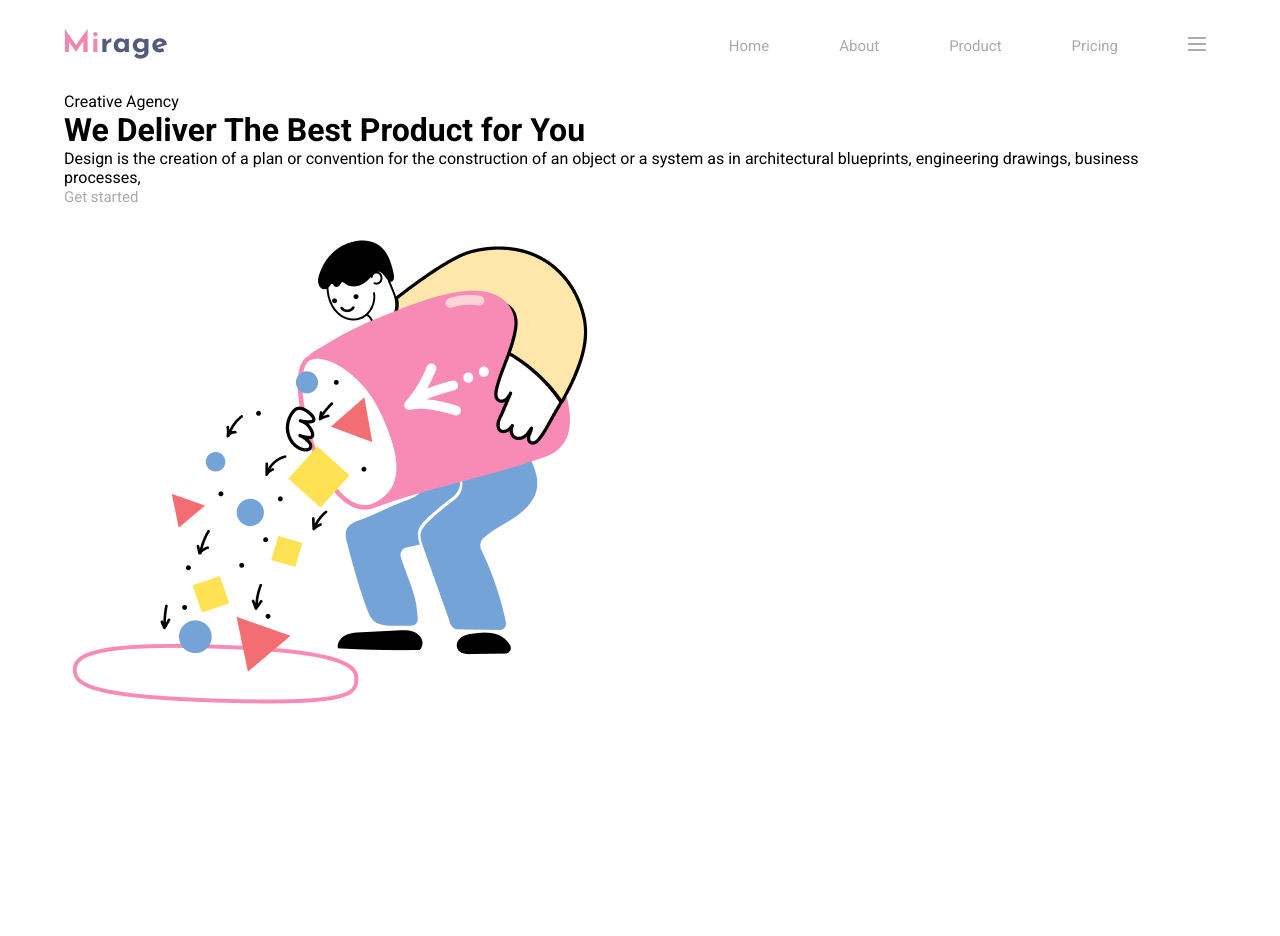
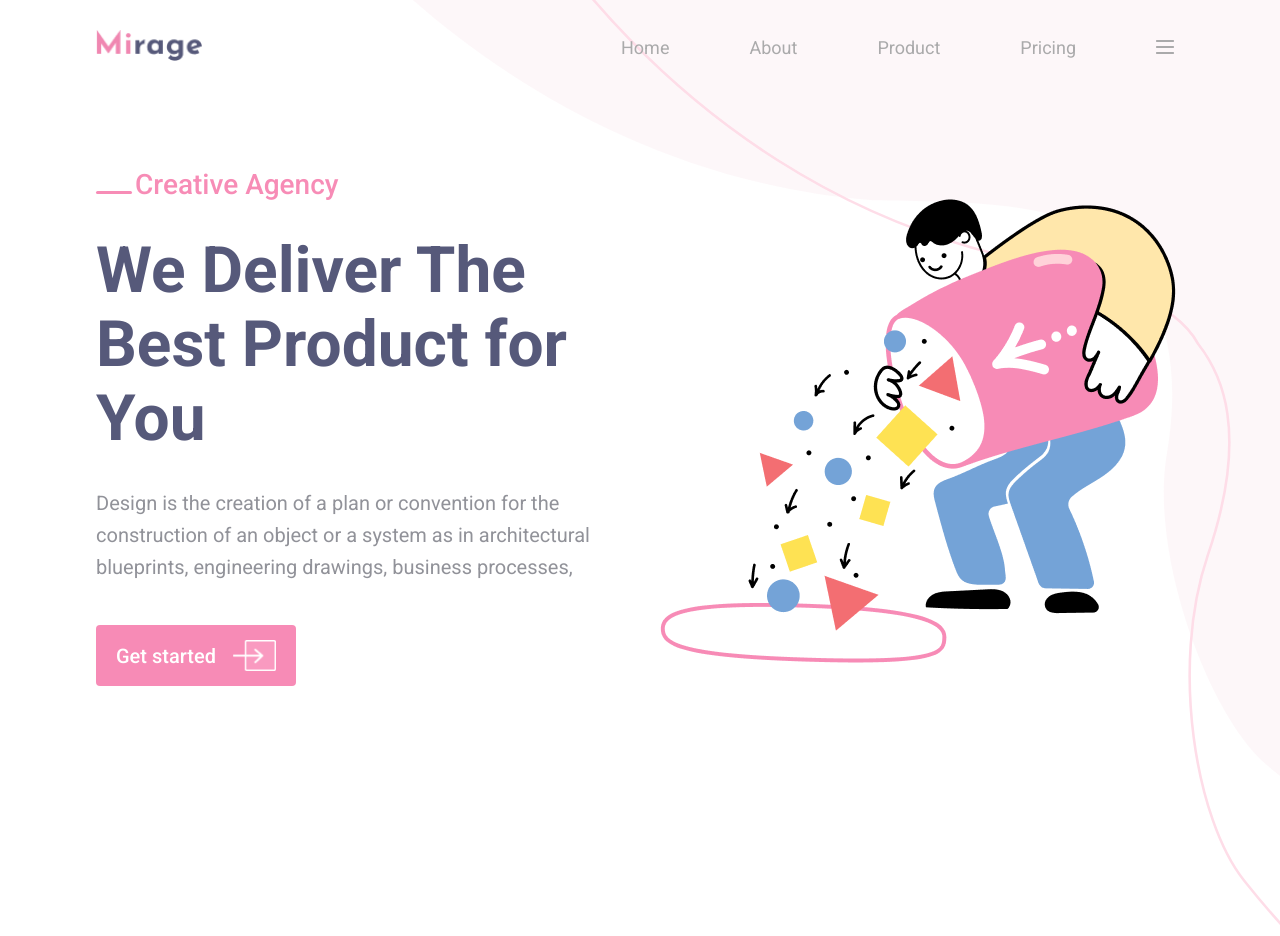
Before and after one commit to ToshpulatovAlimardon/Mirage, a plain HTML site: page index.html in a window 1280 px wide. Before the commit the page ends 800 px from the top, so only its background shows below. Drawn offline with Linux system fonts and the light colour scheme.

Commit message:
add header finished

```diff
--- a/css/component.css
+++ b/css/component.css
@@ -4,17 +4,45 @@
     padding: 0;
     box-sizing: border-box;
     outline: none;
-    font-family: 'Roboto', sans-serif;
 }
 /* Container */
 .container {
-    width: 90%;
+    width: 85%;
     margin: 0 auto;
+}
+/* html */
+:root {
+    font-family: 'Roboto', sans-serif;
+    font-size: 16px;
 }
 /* Link */
 a {
     text-decoration: none;
     color: #AAAAAB;
-    font-size: 15px;
+    font-size: 18px;
     font-weight: 400;
 }
+/* Btn */
+.btn {
+    background: #F78BB6;
+    border-radius: 4px;
+    display: flex;
+    align-items: center;
+    justify-content: space-between;
+    width: 200px;
+    padding: 15px 20px;
+    transition: all .5s ease;
+}
+.btn:hover,
+.btn:focus {
+    box-shadow: 2px 2px 10px rgb(251, 121, 173);
+    transform: translateX(5px);
+}
+.btn a {
+    font-weight: 500;
+    font-size: 20px;
+    color: #fff;
+}
+.btn img {
+    width: 43px;
+}
--- a/css/general.css
+++ b/css/general.css
@@ -5,12 +5,15 @@
     align-items: center;
     padding: 27px 0;
 }
+    .nav .navbar-logo img {
+        width: 106px;
+    }
     .nav .navbar {
         display: flex;
         align-items: center;
     }
         .nav .navbar a {
-            margin-left: 50px;
+            margin-left: 60px;
             padding: 10px;
             transition: all .3s ease;
         }
@@ -18,3 +21,55 @@
         .nav .navbar a:active {
             color: #56597A;
         }
+/* Header */
+.header {
+    display: flex;
+    justify-content: space-between;
+    margin-top: 70px;
+    position: relative;
+}
+    .header .header-des span {
+        font-weight: 500;
+        font-size: 28px;
+        line-height: 40px;
+        color: #F78CB6;
+        margin-bottom: 29px;
+        display: inline-block;
+    }
+    .header .header-des span::before {
+        content: "";
+        display: inline-block;
+        width: 36px;
+        height: 3px;
+        background: #F78CB6;
+        margin-right: 3px;
+        border-radius: 100px;
+    }
+    .header .header-des h1 {
+        font-weight: 700;
+        font-size: 64px;
+        line-height: 74px;
+        color: #56597A;
+        margin-bottom: 31px;
+    }
+    .header .header-des p {
+        font-weight: 400;
+        font-size: 20px;
+        line-height: 32px;
+        color: #919299;
+        margin-bottom: 42px;
+    }
+    .header .header-img span{
+        width: 1019.64px;
+        height: 936.3px;
+        position: absolute;
+        right: calc(0px - 10%);
+        top: -165px;
+        background-image: url("../images/header/Group\ 32.svg");
+        background-repeat: no-repeat;
+        background-size: cover;
+        z-index: -1;
+    }
+    .header .header-img img {
+        width: 532px;
+    }
--- a/index.html
+++ b/index.html
@@ -33,15 +33,21 @@
         </nav>
         <!-- Header -->
         <header class="header">
+            <!-- Header description -->
             <div class="header-des">
                 <span>Creative Agency</span>
                 <h1>We Deliver The Best
                     Product for You</h1>
                 <p>Design is the creation of a plan or convention for the construction of an object or a system as in architectural blueprints, engineering drawings, business processes,</p>
-                <a href="#" class="btn">Get started</a>
+                <div class="btn">
+                    <a href="#">Get started</a>
+                    <img src="./images/header/Group 1.png" alt="">
+                </div>
             </div>
-            <div class="heder-img">
+            <!-- Header images -->
+            <div class="header-img">
                 <img src="./images/header/Hero Image.png" alt="">
+                <span></span>
             </div>
         </header>
     </div>
```
Also changed, not shown: images/header/Group 1.png (added).
